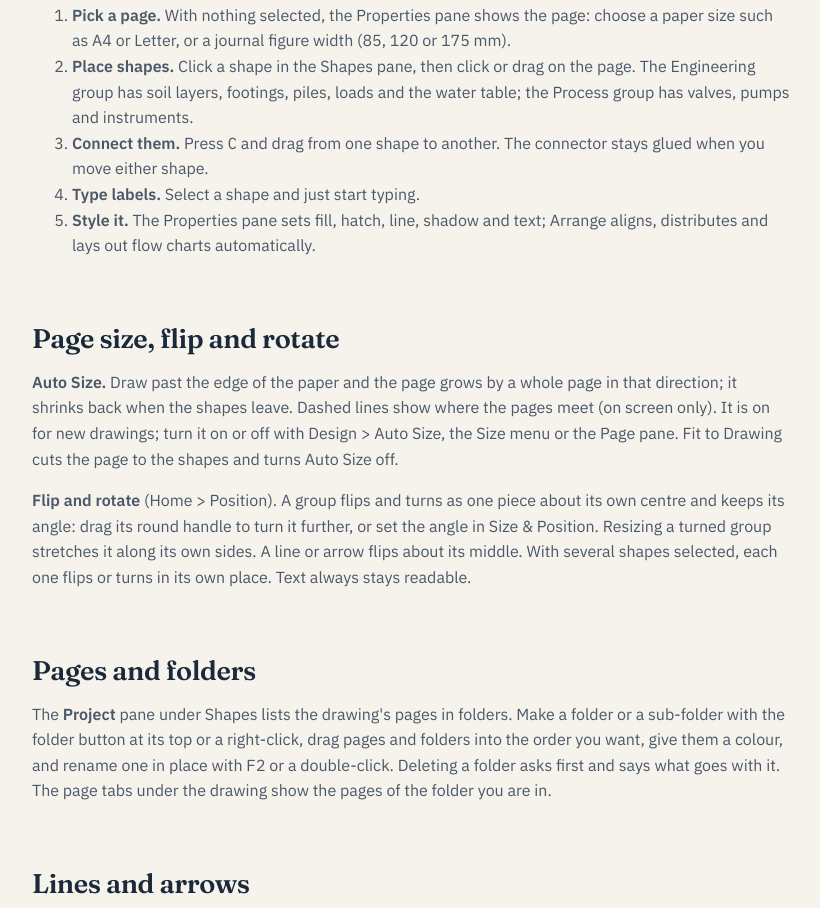
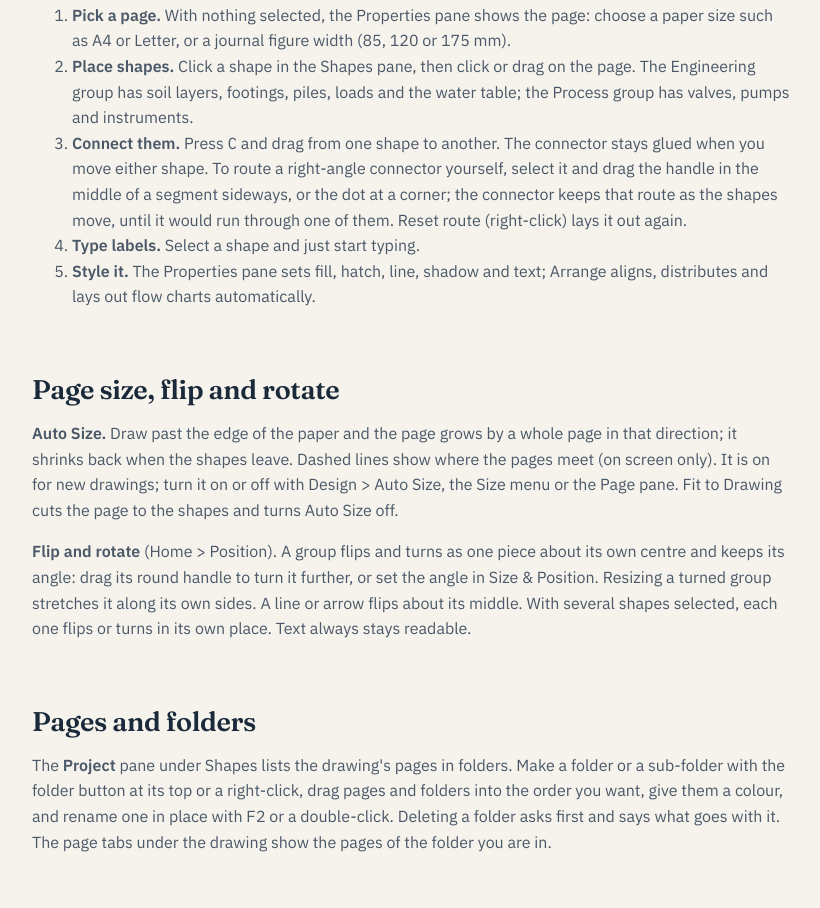
Before and after one commit to VellumDraw/VellumDraw.github.io, a plain HTML site: page manual.html in a window 1280 px wide. Shown: the part 1292-2200 px from the top of the page, without its empty margins (316-1136 px from the left). Drawn offline with Linux system fonts and the light colour scheme.

Commit message:
Site: Windows 0.3.8; manual: route a connector by hand

```diff
--- a/manual.html
+++ b/manual.html
@@ -96,7 +96,10 @@
         page. The Engineering group has soil layers, footings, piles, loads and the water
         table; the Process group has valves, pumps and instruments.</li>
       <li><b>Connect them.</b> Press <kbd>C</kbd> and drag from one shape to another. The
-        connector stays glued when you move either shape.</li>
+        connector stays glued when you move either shape. To route a right-angle connector
+        yourself, select it and drag the handle in the middle of a segment sideways, or the
+        dot at a corner; the connector keeps that route as the shapes move, until it would run
+        through one of them. Reset route (right-click) lays it out again.</li>
       <li><b>Type labels.</b> Select a shape and just start typing.</li>
       <li><b>Style it.</b> The Properties pane sets fill, hatch, line, shadow and text; Arrange
         aligns, distributes and lays out flow charts automatically.</li>
```
Also changed, not shown: index.html (+2 -2 lines).
